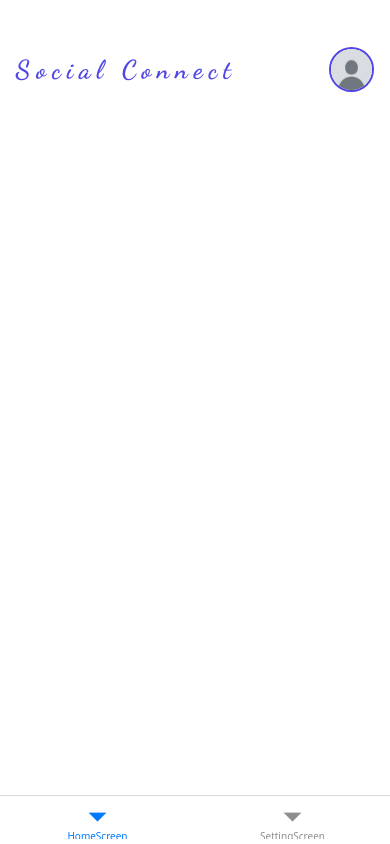
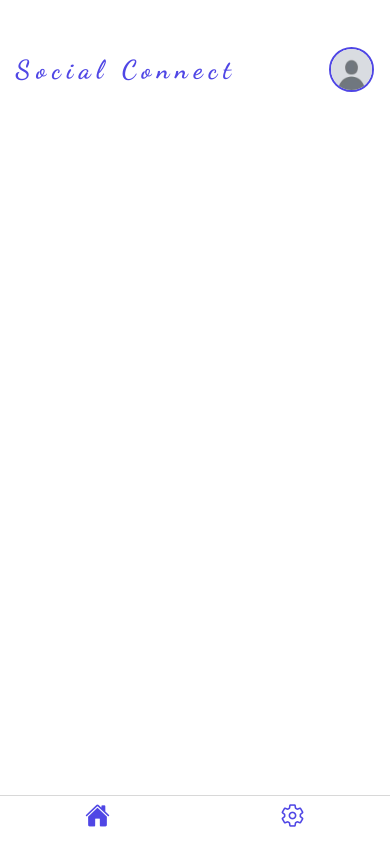
Before and after one commit to MuhammadAhmadAaliyan/SocialConnect, a React Native app: screen /Tabs in a window 390 px wide. Built offline with nearby package versions, Linux system fonts and the light colour scheme.

Commit message:
some changes in Profile and Tabs

```diff
--- a/Components/ProfileScreen.tsx
+++ b/Components/ProfileScreen.tsx
@@ -250,7 +250,7 @@ const ProfileScreen = ({ navigation }: any) => {
           <MaterialIcons
             name={"edit"}
             size={20}
-            style={{alignSelf: 'center'}}
+            style={{ alignSelf: "center" }}
             onPress={() => {
               setInfoModalVisible(true);
               setModalType("Name");
@@ -526,8 +526,17 @@ const styles = StyleSheet.create({
     padding: 20,
     borderWidth: 1,
     borderColor: "#F6F6F6",
-    borderTopLeftRadius: 20,
-    borderTopRightRadius: 20,
+    borderTopLeftRadius: 35,
+    borderTopRightRadius: 35,
+
+    //Shadow for iOS
+    shadowColor: "#000",
+    shadowOffset: { width: 0, height: 2 },
+    shadowOpacity: 0.25,
+    shadowRadius: 4,
+
+    // Shadow for Android
+    elevation: 5,
   },
   handleBar: {
     width: 50,
--- a/Components/Tabs.tsx
+++ b/Components/Tabs.tsx
@@ -1,18 +1,36 @@
 import { createBottomTabNavigator } from "@react-navigation/bottom-tabs";
+import { Pressable } from "react-native";
 
 //Importing Screens
 import HomeScreen from "./HomeScreen";
 import SettingScreen from "./SettingScreen";
+import { Ionicons } from "@expo/vector-icons";
 
 const Tab = createBottomTabNavigator();
 
 const Tabs = () => {
-    return(
-        <Tab.Navigator screenOptions={{headerShown: false}}>
-            <Tab.Screen name="HomeScreen" component={HomeScreen}/>
-            <Tab.Screen name="SettingScreen" component={SettingScreen}/>
-        </Tab.Navigator>
-    );
-}
+  return (
+    <Tab.Navigator
+      screenOptions={({ route }) => ({
+        tabBarIcon: ({ focused, size }) => {
+          let iconName: any = "";
 
-export default  Tabs;
+          if (route.name === "HomeScreen") {
+            iconName = focused ? "home" : "home-outline";
+          } else if (route.name === "SettingScreen") {
+            iconName = focused ? "settings" : "settings-outline";
+          }
+          return <Ionicons name={iconName} size={size} color={'#4F46E5'}/>
+        },
+        headerShown: false,
+        tabBarShowLabel: false,
+         tabBarButton: (props: any) => <Pressable {...props} android_ripple={null} />
+      })}
+    >
+      <Tab.Screen name="HomeScreen" component={HomeScreen} />
+      <Tab.Screen name="SettingScreen" component={SettingScreen} />
+    </Tab.Navigator>
+  );
+};
+
+export default Tabs;
```
